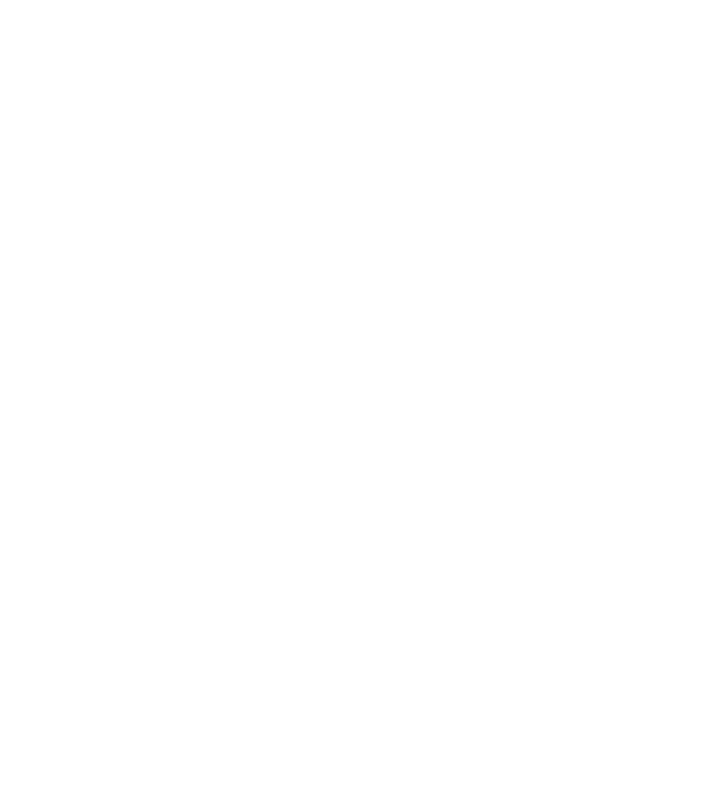
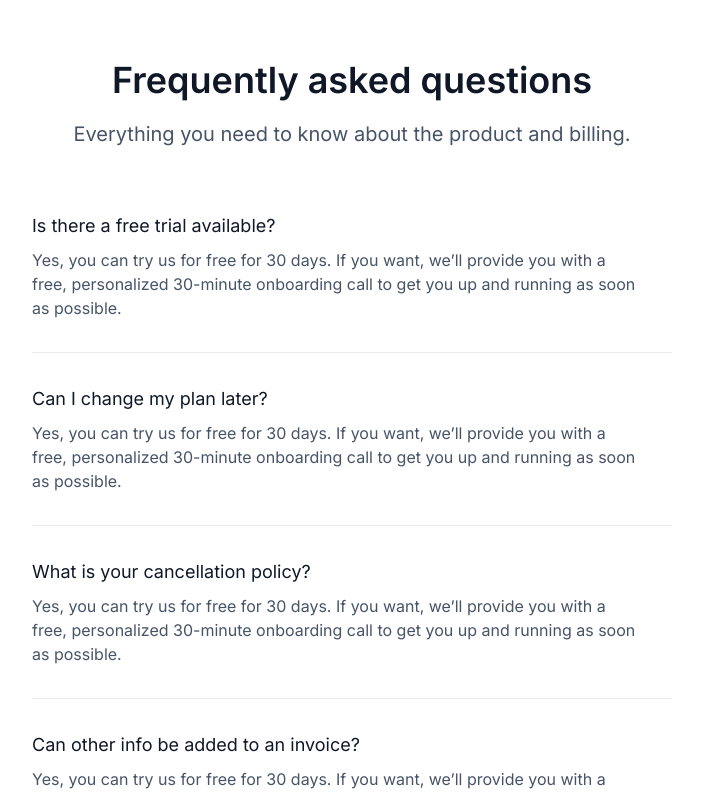
Before and after one commit to Andresarl16/Avila-Tek-Frontend-Skills-Test, a Next.js app: page / in a window 1280 px wide. Shown: the part 3820-4614 px from the top of the page, without its empty margins (288-991 px from the left). Before the commit the page ends 3784 px from the top, so only its background shows below. Built offline with nearby package versions, Linux system fonts and the light colour scheme.

Commit message:
feat(Sections): Create FAQ Section
Create Section, Create Accordion model, constant and component

Missing responsive

```diff
--- a/src/app/page.tsx
+++ b/src/app/page.tsx
@@ -1,6 +1,7 @@
 import { featureCards } from "@/constants/FeatureCards";
 import { integrationCards } from "@/constants/IntegrationCards";
 import CardSection from "@/ui/components/sections/CardSection";
+import FAQ from "@/ui/components/sections/FAQ";
 import FreeTrial from "@/ui/components/sections/FreeTrial";
 import GiveUsAShoot from "@/ui/components/sections/GiveUsAShoot";
 import Header from "@/ui/components/sections/Header";
@@ -27,6 +28,7 @@
         iconSizes="small"
       />
       <FreeTrial></FreeTrial>
+      <FAQ></FAQ>
     </main>
   );
 }
--- /dev/null
+++ b/src/constants/FAQAccordion.ts
@@ -0,0 +1,34 @@
+import { AccordionElement } from "@/models/AccordionModel";
+
+export const frequentlyAskedQuestions: Array<AccordionElement> = [
+  {
+    title: "Is there a free trial available?",
+    description:
+      "Yes, you can try us for free for 30 days. If you want, we’ll provide you with a free, personalized 30-minute onboarding call to get you up and running as soon as possible.",
+  },
+  {
+    title: "Can I change my plan later?",
+    description:
+      "Yes, you can try us for free for 30 days. If you want, we’ll provide you with a free, personalized 30-minute onboarding call to get you up and running as soon as possible.",
+  },
+  {
+    title: "What is your cancellation policy?",
+    description:
+      "Yes, you can try us for free for 30 days. If you want, we’ll provide you with a free, personalized 30-minute onboarding call to get you up and running as soon as possible.",
+  },
+  {
+    title: "Can other info be added to an invoice?",
+    description:
+      "Yes, you can try us for free for 30 days. If you want, we’ll provide you with a free, personalized 30-minute onboarding call to get you up and running as soon as possible.",
+  },
+  {
+    title: "How does billing work?",
+    description:
+      "Yes, you can try us for free for 30 days. If you want, we’ll provide you with a free, personalized 30-minute onboarding call to get you up and running as soon as possible.",
+  },
+  {
+    title: "How do I change my account email?",
+    description:
+      "Yes, you can try us for free for 30 days. If you want, we’ll provide you with a free, personalized 30-minute onboarding call to get you up and running as soon as possible.",
+  },
+];
--- /dev/null
+++ b/src/models/AccordionModel.ts
@@ -0,0 +1,4 @@
+export interface AccordionElement {
+  title: string;
+  description: string;
+}
--- /dev/null
+++ b/src/ui/components/Accordion.tsx
@@ -0,0 +1,19 @@
+import { AccordionElement } from "@/models/AccordionModel";
+import AccordionItem from "./AccordionItem";
+
+export default function Accordion({
+  items,
+}: {
+  items: Array<AccordionElement>;
+}) {
+  return (
+    <ul>
+      {items.map((item, index) => (
+        <li key={item.title}>
+          {index == 0 ? <></> : <hr className="my-8 border-border-secondary" />}
+          <AccordionItem title={item.title} description={item.description} />
+        </li>
+      ))}{" "}
+    </ul>
+  );
+}
--- /dev/null
+++ b/src/ui/components/AccordionItem.tsx
@@ -0,0 +1,32 @@
+"use client";
+
+import { AccordionElement } from "@/models/AccordionModel";
+import { useState } from "react";
+
+export default function AccordionItem({
+  title,
+  description,
+}: AccordionElement) {
+  const [accordionOpen, setAccordionOpen] = useState<boolean>(true);
+
+  return (
+    <div>
+      <button
+        onClick={() => {
+          setAccordionOpen(!accordionOpen);
+        }}
+      >
+        <h6 className="text-lg font-medium text-text-primary"> {title} </h6>
+      </button>
+
+      <p
+        className={`text-base text-text-tertiary mt-2 ${
+          accordionOpen ? "" : "hidden"
+        }`}
+      >
+        {" "}
+        {description}{" "}
+      </p>
+    </div>
+  );
+}
--- /dev/null
+++ b/src/ui/components/sections/FAQ.tsx
@@ -0,0 +1,16 @@
+import { frequentlyAskedQuestions } from "@/constants/FAQAccordion";
+import Accordion from "../Accordion";
+
+export default function FAQ() {
+  return (
+    <section className="grid col-start-4 col-span-6 py-24">
+      <h3 className="text-4xl text-center font-semibold text-text-primary">
+        Frequently asked questions
+      </h3>
+      <p className="mt-5 mb-16 text-xl text-center text-text-tertiary">
+        Everything you need to know about the product and billing.
+      </p>
+      <Accordion items={frequentlyAskedQuestions}></Accordion>
+    </section>
+  );
+}
```
